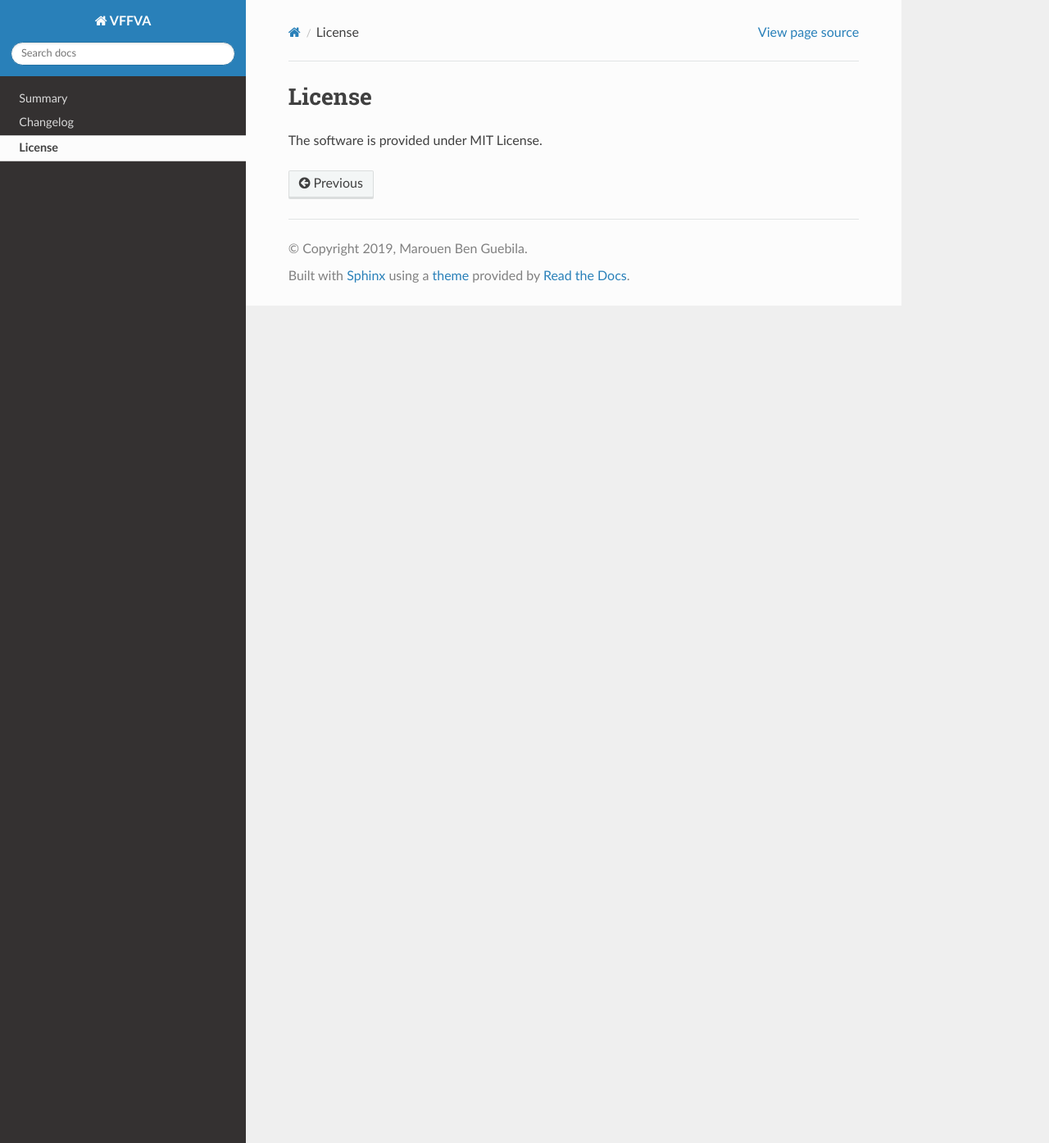
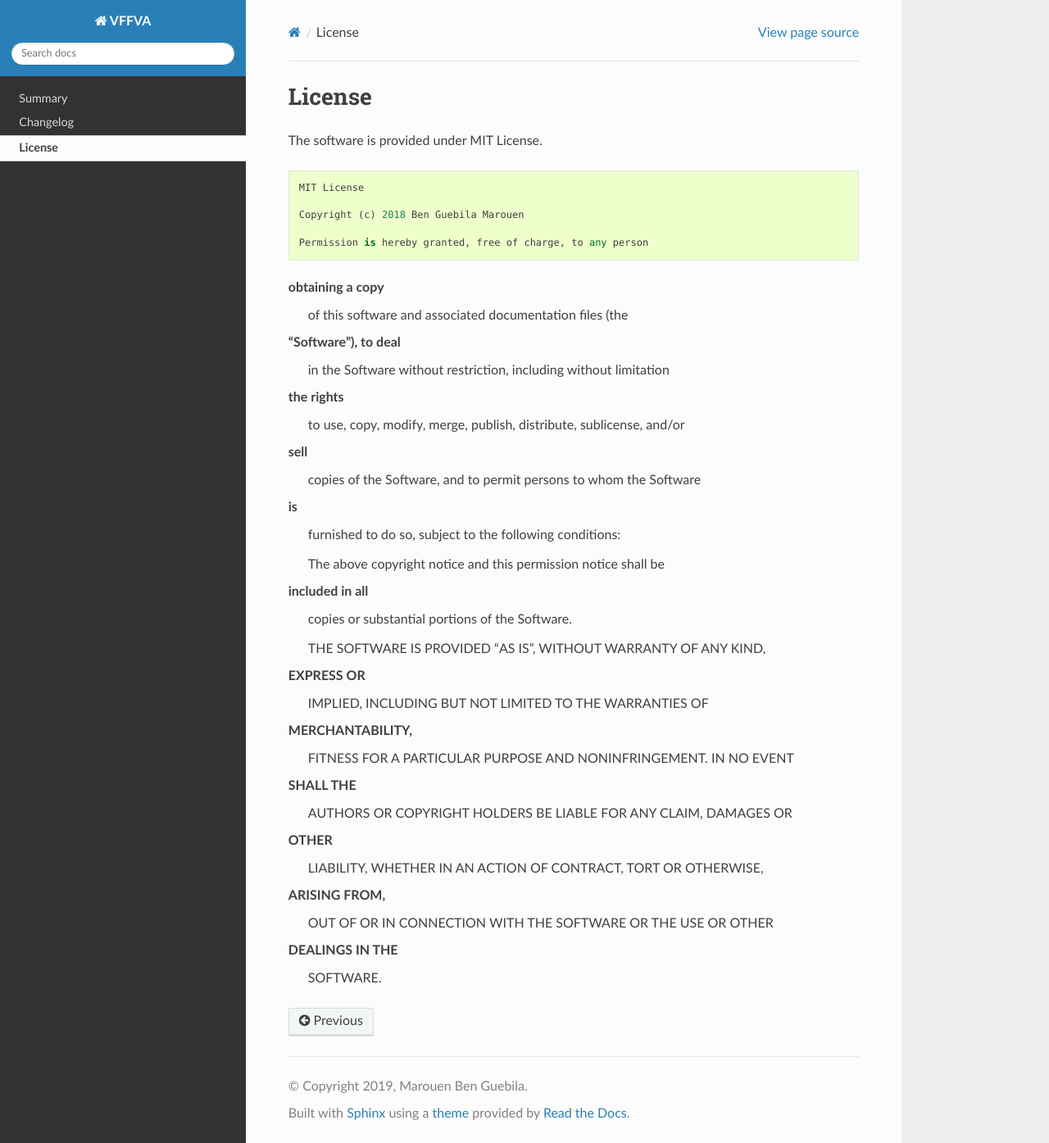
Before and after one commit to marouenbg/VFFVA, a Sphinx documentation site: the page built from docs/license/index.rst, in a window 1280 px wide and 1395 px high. Shown: the whole window at 82% size. Built offline with Sphinx 7.4.7 and the Read the Docs theme 2.0.0, drawn with Linux system fonts in a browser that asks for light colours; pages that are not in the unit, such as notebooks, are missing from menus.

Commit message:
added docs

```diff
--- a/docs/index.rst
+++ b/docs/index.rst
@@ -39,6 +39,10 @@
 
 .. toctree::
 
+   install/index
+
+.. toctree::
+
    changelog
 
 .. toctree::
--- a/docs/license/index.rst
+++ b/docs/license/index.rst
@@ -7,3 +7,37 @@
 
 
 ::
+
+    MIT License
+
+    Copyright (c) 2018 Ben Guebila Marouen
+
+    Permission is hereby granted, free of charge, to any person
+obtaining a copy
+    of this software and associated documentation files (the
+"Software"), to deal
+    in the Software without restriction, including without limitation
+the rights
+    to use, copy, modify, merge, publish, distribute, sublicense, and/or
+sell
+    copies of the Software, and to permit persons to whom the Software
+is
+    furnished to do so, subject to the following conditions:
+
+    The above copyright notice and this permission notice shall be
+included in all
+    copies or substantial portions of the Software.
+
+    THE SOFTWARE IS PROVIDED "AS IS", WITHOUT WARRANTY OF ANY KIND,
+EXPRESS OR
+    IMPLIED, INCLUDING BUT NOT LIMITED TO THE WARRANTIES OF
+MERCHANTABILITY,
+    FITNESS FOR A PARTICULAR PURPOSE AND NONINFRINGEMENT. IN NO EVENT
+SHALL THE
+    AUTHORS OR COPYRIGHT HOLDERS BE LIABLE FOR ANY CLAIM, DAMAGES OR
+OTHER
+    LIABILITY, WHETHER IN AN ACTION OF CONTRACT, TORT OR OTHERWISE,
+ARISING FROM,
+    OUT OF OR IN CONNECTION WITH THE SOFTWARE OR THE USE OR OTHER
+DEALINGS IN THE
+    SOFTWARE.
```
